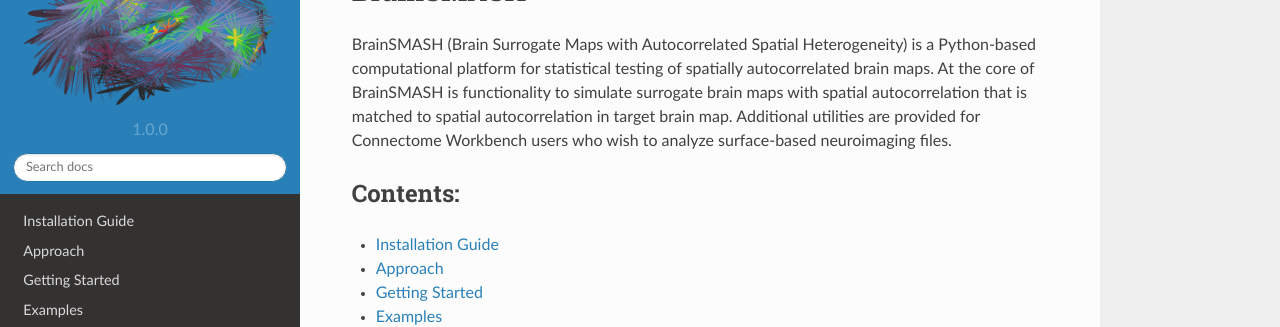
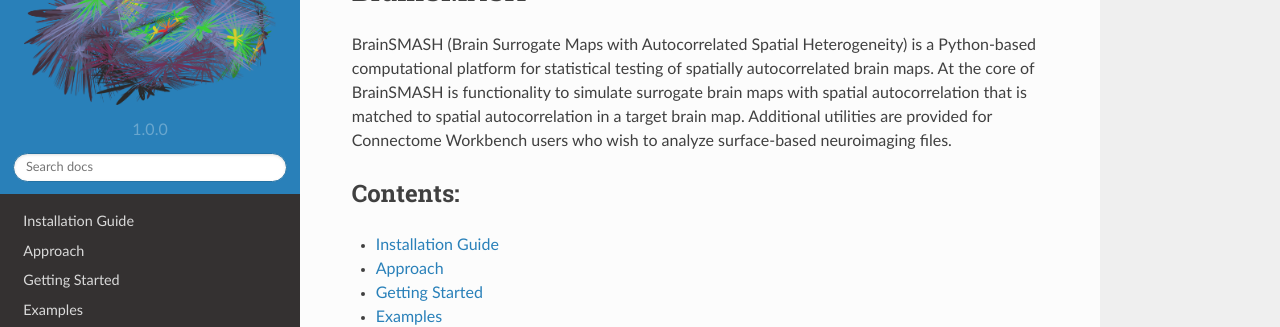
Before and after one commit to murraylab/brainsmash, a Sphinx documentation site: the page built from docs/index.rst, in a window 1280 px wide and 1053 px high. Shown: the part 127-454 px from the top of the window. Built offline with Sphinx 7.4.7 and the Read the Docs theme 2.0.0, drawn with Linux system fonts in a browser that asks for light colours.

Commit message:
missing word

```diff
--- a/docs/index.rst
+++ b/docs/index.rst
@@ -10,7 +10,7 @@
 Python-based computational platform for statistical testing of spatially
 autocorrelated brain maps. At the core of BrainSMASH is functionality to
 simulate surrogate brain maps with spatial autocorrelation that is matched
-to spatial autocorrelation in target brain map. Additional utilities are provided
+to spatial autocorrelation in a target brain map. Additional utilities are provided
 for Connectome Workbench users who wish to analyze surface-based neuroimaging files.
 
 Contents:
```
